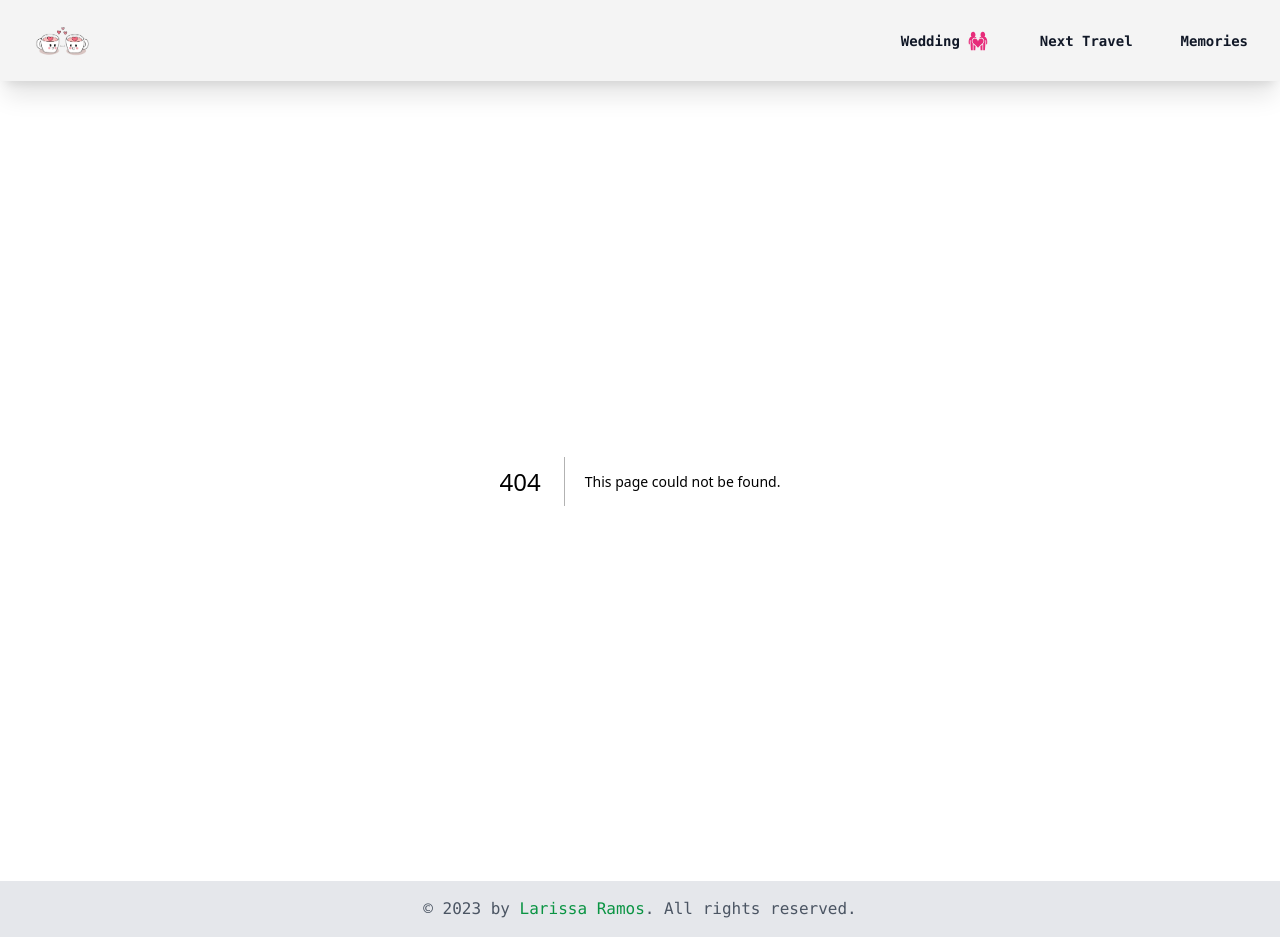
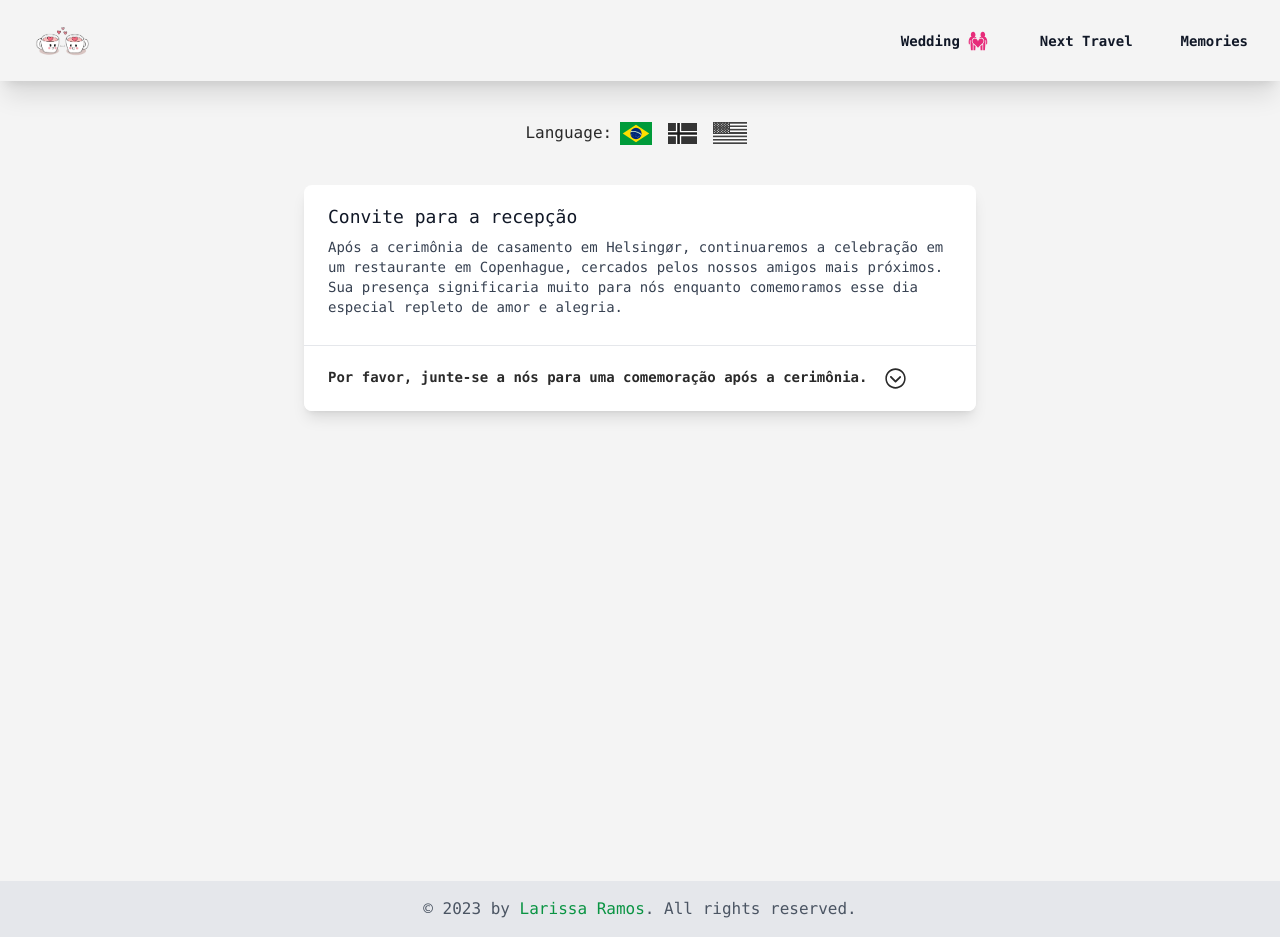
Before and after one commit to larissabakken/couple-of-tea, a Next.js app: page /wedding-reception in a window 1280 px wide. Before the commit this address had no page. Built offline with nearby package versions, Linux system fonts and the light colour scheme.

Commit message:
:sparkles: invite

```diff
--- a/src/components/invitation/index.tsx
+++ b/src/components/invitation/index.tsx
@@ -1,54 +1,54 @@
-import React, { useState } from "react";
-import Link from "next/link";
-import { GiClick } from "react-icons/gi";
-
-import { IoIosArrowDropdown, IoIosArrowDropup } from "react-icons/io";
+import React, { useState, useEffect } from 'react'
+import Link from 'next/link'
+import { GiClick } from 'react-icons/gi'
+import { IoIosArrowDropdown, IoIosArrowDropup } from 'react-icons/io'
 
 interface InvitationProps {
-  restaurantName: string;
-  restaurantLocation: string;
-  restaurantDescription: string;
-  restaurantMapLink: string;
-  restaurantLocationLink: string;
-  restaurantLink: string;
-  weddingLocationLink: string;
-  weddingLocation: string;
-  weddingDescription: string;
-  weddingMapLink: string;
-  title: string;
-  subtitle: string;
-  inviteCerimony: string;
-  inviteReception: string;
-  language: string;
+  name?: string
+  link?: string
+  locationLink: string
+  location: string
+  description: string
+  mapLink: string
+  title: string
+  subtitle: string
+  invite: string
+  language: string
 }
 
 const Invitation: React.FC<InvitationProps> = ({
-  restaurantName,
-  restaurantLocation,
-  restaurantDescription,
-  restaurantMapLink,
-  restaurantLocationLink,
-  restaurantLink,
-  weddingLocationLink,
-  weddingLocation,
-  weddingDescription,
-  weddingMapLink,
+  name,
+  location,
+  description,
+  mapLink,
+  locationLink,
+  link,
   title,
   subtitle,
-  inviteCerimony,
-  inviteReception,
+  invite,
   language,
 }) => {
-  const [isOpenCeremony, setIsOpenCeremony] = useState(false);
-  const [isOpenMeal, setIsOpenMeal] = useState(false);
+  const [isOpenCeremony, setIsOpenCeremony] = useState(false)
+  const [isOpen, setIsOpen] = useState(false)
+  const [isLoading, setIsLoading] = useState(true)
+  const [countdown, setCountdown] = useState(5)
 
-  const toggleCeremony = () => {
-    setIsOpenCeremony(!isOpenCeremony);
-  };
+  useEffect(() => {
+    const timer = setInterval(() => {
+      if (countdown > 0) {
+        setCountdown(countdown - 1)
+      } else {
+        setIsLoading(false)
+        clearInterval(timer)
+      }
+    }, 2000)
+
+    return () => clearInterval(timer)
+  }, [countdown])
 
   const toggleMeal = () => {
-    setIsOpenMeal(!isOpenMeal);
-  };
+    setIsOpen(!isOpen)
+  }
 
   return (
     <div className="max-w-2xl mx-2 sm:mx-auto bg-white rounded-lg shadow-lg overflow-hidden">
@@ -60,63 +60,12 @@ const Invitation: React.FC<InvitationProps> = ({
       <div className="border-t border-gray-200">
         <dl>
           <div
-            className="bg-gray-50 px-4 py-5 sm:grid sm:px-6 cursor-pointer hover:bg-[var(--primary-color)]"
-            onClick={toggleCeremony}
-          >
-            <div className="text-sm text-gray-500 font-bold sm:max-w-xl">
-              {inviteCerimony}
-              {isOpenCeremony ? (
-                <IoIosArrowDropup className="inline mx-4" size={25} />
-              ) : (
-                <IoIosArrowDropdown className="inline mx-4" size={25} />
-              )}
-            </div>
-          </div>
-          <div className="mt-1 text-sm text-gray-900 sm:mt-0 sm:col-span-2">
-            {isOpenCeremony && (
-              <div className="border-t border-gray-200">
-                <dl>
-                  <div className="bg-white px-4 py-5 sm:grid sm:grid-cols-3 sm:gap-4 sm:px-6">
-                    <dt className="text-sm font-medium text-gray-500">
-                      {language === "pt-BR"
-                        ? "Local da Cerimônia"
-                        : language === "en-US"
-                        ? "Wedding Location"
-                        : "Local for seremonien"}
-                    </dt>
-                    <Link href={weddingLocationLink}>
-                      <dd className="mt-1 text-sm text-[var(--primary-color-dark)] sm:mt-0 sm:col-span-2">
-                        {weddingLocation} <GiClick className="inline" />
-                      </dd>
-                    </Link>
-                  </div>
-                  <div className="bg-gray-50 px-4 py-5 sm:grid sm:grid-cols-3 sm:gap-4 sm:px-6">
-                    <dt className="text-sm font-medium text-gray-500">
-                      {language === "pt-BR"
-                        ? "Data do Casamento"
-                        : language === "en-US"
-                        ? "Wedding Date"
-                        : "Bryllupsdato"}
-                    </dt>
-                    <dd className="mt-1 text-sm text-gray-900 sm:mt-0 sm:col-span-2">
-                      {weddingDescription}
-                    </dd>
-                  </div>
-
-                  <div className="bg-gray-50 px-4 py-5 sm:px-6">
-                    <iframe src={weddingMapLink}></iframe>
-                  </div>
-                </dl>
-              </div>
-            )}
-          </div>
-          <div
-            className="bg-white px-4 py-5 sm:grid sm:px-6 cursor-pointer hover:bg-[var(--primary-color)]"
+            className="bg-white px-4 py-5 sm:grid sm:px-6 cursor-pointer hover:bg-[var(--secondary-color)] hover:text-white"
             onClick={toggleMeal}
           >
-            <div className="text-sm text-gray-500 font-bold">
-              {inviteReception}
-              {isOpenMeal ? (
+            <div className="text-sm font-bold">
+              {invite}
+              {isOpen ? (
                 <IoIosArrowDropup className="inline mx-4" size={25} />
               ) : (
                 <IoIosArrowDropdown className="inline mx-4" size={25} />
@@ -125,80 +74,96 @@ const Invitation: React.FC<InvitationProps> = ({
           </div>
           <div className="bg-white px-4 sm:grid sm:grid-cols-2 sm:gap-4 sm:px-6 cursor-pointer">
             <div className="mt-1 text-sm text-gray-900 sm:mt-0 sm:col-span-2">
-              {isOpenMeal && (
+              {isOpen && (
                 <div className="border-t border-gray-200">
                   <dl>
                     <div className="bg-white px-4 py-5 sm:grid sm:grid-cols-2 sm:gap-4 sm:px-6">
+                      {name && (
+                        <>
                           <dt className="text-sm font-medium text-gray-500">
-                        {language === "pt-BR"
-                          ? "Data da celebração"
-                          : language === "en-US"
-                          ? "Celebration Date"
-                          : "Feiring Dato"}
+                            {language === 'pt-BR'
+                              ? 'Data da celebração'
+                              : language === 'en-US'
+                              ? 'Celebration Date'
+                              : 'Feiring Dato'}
+                          </dt>
+
+                          <dd className="mt-1 text-sm text-gray-900 sm:mt-0 sm:col-span-1">
+                            {language === 'pt-BR'
+                              ? '29 de Julho as 14:00, será após o casamento'
+                              : language === 'en-US'
+                              ? 'July 29th at 2:00 PM, will be after the wedding'
+                              : '29. juli kl 14:00, vil være etter bryllupet'}
+                          </dd>
+                        </>
+                      )}
+                    </div>
+                    {name && (
+                      <div className="bg-gray-50 px-4 py-5 sm:grid sm:grid-cols-2 sm:gap-4 sm:px-6">
+                        <dt className="text-sm font-medium text-gray-500">
+                          {language === 'pt-BR'
+                            ? 'Nome'
+                            : language === 'en-US'
+                            ? 'Name'
+                            : 'Navn'}
                         </dt>
                         <dd className="mt-1 text-sm text-gray-900 sm:mt-0 sm:col-span-1">
-                        {
-                          language === "pt-BR" ? "29 de Julho as 14:00, será após o casamento" :
-                          language === "en-US" ? "July 29th at 2:00 PM, will be after the wedding" :
-                          "29. juli kl 14:00, vil være etter bryllupet"
-                        }
+                          {name}
                         </dd>
                       </div>
-                    <div className="bg-gray-50 px-4 py-5 sm:grid sm:grid-cols-2 sm:gap-4 sm:px-6">
-                      <dt className="text-sm font-medium text-gray-500">
-                        {language === "pt-BR"
-                          ? "Nome do Restaurante"
-                          : language === "en-US"
-                          ? "Restaurant Name"
-                          : "Restaurant navn"}
-                      </dt>
-                      <dd className="mt-1 text-sm text-gray-900 sm:mt-0 sm:col-span-1">
-                        {restaurantName}
-                      </dd>
-                    </div>
+                    )}
+
                     <div className="bg-white px-4 py-5 sm:grid sm:grid-cols-2 sm:gap-4 sm:px-6">
                       <dt className="text-sm font-medium text-gray-500">
-                        {language === "pt-BR"
-                          ? "Local do Restaurante"
-                          : language === "en-US"
-                          ? "Restaurant Location"
-                          : "Restaurant beliggenhed"}
+                        {language === 'pt-BR'
+                          ? 'Local'
+                          : language === 'en-US'
+                          ? 'Location'
+                          : 'Beliggenhed'}
                       </dt>
-                      <Link href={restaurantLocationLink}>
+                      <Link href={locationLink}>
                         <dd className="mt-1 text-sm text-[var(--primary-color-dark)] sm:mt-0 sm:col-span-1">
-                          {restaurantLocation} <GiClick className="inline" />
+                          {location} <GiClick className="inline" />
                         </dd>
                       </Link>
                     </div>
                     <div className="bg-gray-50 px-4 py-5 sm:grid sm:grid-cols-2 sm:gap-4 sm:px-6">
                       <dt className="text-sm font-medium text-gray-500">
-                        {language === "pt-BR"
-                          ? "Descrição do Restaurante"
-                          : language === "en-US"
-                          ? "Restaurant Description"
-                          : "Restaurant beskrivelse"}
+                        {language === 'pt-BR'
+                          ? 'Descrição'
+                          : language === 'en-US'
+                          ? 'Description'
+                          : 'Beskrivelse'}
                       </dt>
                       <dd className="mt-1 text-sm text-gray-900 sm:mt-0 sm:col-span-2">
-                        {restaurantDescription}
+                        {description}
                       </dd>
                     </div>
+                    {link && (
                       <div className="bg-white px-4 py-5 sm:grid sm:grid-cols-2 sm:gap-4 sm:px-6">
                         <dt className="text-sm font-medium text-gray-500">
-                        {language === "pt-BR"
-                          ? "Link do Restaurante"
-                          : language === "en-US"
-                          ? "Restaurant Link"
-                          : "Restaurant Link"}
+                          {language === 'pt-BR'
+                            ? 'Link'
+                            : language === 'en-US'
+                            ? 'Link'
+                            : 'Link'}
                         </dt>
-                      <Link href={restaurantLink}>
+
+                        <Link href={link}>
                           <dd className="mt-1 text-sm text-[var(--primary-color-dark)] sm:mt-0 sm:col-span-1">
-                          {restaurantName} website{" "}
-                          <GiClick className="inline" />
+                            {name} website <GiClick className="inline" />
                           </dd>
                         </Link>
                       </div>
+                    )}
                     <div className="bg-gray-50 px-4 py-5 sm:grid sm:grid-cols-2 sm:gap-4 sm:px-6">
-                      <iframe src={restaurantMapLink}></iframe>
+                      {isLoading ? (
+                        <div className="flex items-center justify-center">
+                          <div className="animate-spin rounded-full h-6 w-6 border-t-2 border-b-2 border-gray-900"></div>
+                        </div>
+                      ) : (
+                        <iframe src={mapLink}></iframe>
+                      )}
                     </div>
                   </dl>
                 </div>
@@ -208,7 +173,7 @@ const Invitation: React.FC<InvitationProps> = ({
         </dl>
       </div>
     </div>
-  );
-};
+  )
+}
 
-export default Invitation;
+export default Invitation
--- a/src/locales/br.json
+++ b/src/locales/br.json
@@ -12,5 +12,7 @@
   "title": "Você está convidado para o nosso casamento!",
   "subtitle": "Não há nada que nos deixaria mais felizes do que compartilhar este momento de amor e alegria com você. Sua presença é um presente inestimável e tornará este dia ainda mais memorável. Mesmo para aqueles que não podem estar fisicamente presentes, uma transmissão ao vivo estará disponível cinco minutos antes da cerimônia no link acima. Junte-se a nós nesta celebração do amor e compromisso.",
   "inviteCerimony": "Por favor, junte-se a nós para a nossa cerimônia de casamento.",
-  "inviteReception": "Por favor, junte-se a nós para uma comemoração após a cerimônia."
+  "inviteReception": "Por favor, junte-se a nós para uma comemoração após a cerimônia.",
+  "titleReception": "Convite para a recepção",
+  "subtitleReception": "Após a cerimônia de casamento em Helsingør, continuaremos a celebração em um restaurante em Copenhague, cercados pelos nossos amigos mais próximos. Sua presença significaria muito para nós enquanto comemoramos esse dia especial repleto de amor e alegria."
 }
--- a/src/locales/en.json
+++ b/src/locales/en.json
@@ -12,5 +12,7 @@
   "title": "You're invited to our wedding!",
   "subtitle": "There is nothing that would make us happier than sharing this moment of love and joy with you. Your presence is an invaluable gift and will make this special day even more memorable. Even for those who cannot be physically present, a live stream will be available five minutes before the ceremony at the link above. Join us in this celebration of love and commitment.",
   "inviteCerimony": "Please join us for our wedding ceremony.",
-    "inviteReception": "Please join us for a celebratory meal."
+  "inviteReception": "Join us in celebrating our wedding!",
+  "titleReception": "Reception Invitation",
+  "subtitleReception": "After the wedding ceremony in Helsingør, we will be continuing the celebration at a restaurant in Copenhagen, surrounded by our closest friends. Your presence would mean the world to us as we commemorate this special day filled with love and joy."
 }
--- a/src/locales/no.json
+++ b/src/locales/no.json
@@ -12,5 +12,7 @@
   "title": "Du er invitert til bryllupet vårt!",
   "subtitle": "Det er ingenting som ville gjøre oss lykkeligere enn å dele dette øyeblikket av kjærlighet og glede med deg. Din tilstedeværelse er en uvurderlig gave og vil gjøre denne spesielle dagen enda mer minneverdig. Selv for de som ikke kan være fysisk til stede, vil det være en direktesending tilgjengelig fem minutter før seremonien på lenken ovenfor. Bli med oss i denne feiringen av kjærlighet og forpliktelse.",
   "inviteCerimony": "Vennligst bli med oss for vår bryllupsseremoni.",
-    "inviteReception": "Vennligst bli med oss for et feiringmåltid kl."
+  "inviteReception": "Vennligst bli med oss for et feiringmåltid kl.",
+  "titleReception": "Til mottakelse: Du er invitert!",
+  "subtitleReception": "Etter vielsen i Helsingør vil vi fortsette feiringen på en restaurant i København, omgitt av våre nærmeste venner. Ditt nærvær ville bety mye for oss i denne spesielle dagen fylt med kjærlighet og glede."
 }
--- a/src/pages/home/sections/about.tsx
+++ b/src/pages/home/sections/about.tsx
@@ -3,9 +3,9 @@ import Image from 'next/image'
 
 export default function About() {
   return (
-    <div className="w-full flex items-start justify-center flex-col px-10">
+    <div className="w-full h-fit flex justify-center flex-col px-10 sm:mb-24">
       <div>
-        <h4 className="mb-1 text-gray-900 text-2xl">
+        <h4 className="text-gray-900 text-2xl">
           <span className="inline-flex h-20 whitespace-nowraps text-[var(--secondary-color)] font-bold">
             About
           </span>
--- /dev/null
+++ b/src/pages/wedding-reception/index.tsx
@@ -0,0 +1,86 @@
+import React, { useState } from 'react'
+
+import enTranslations from '@/locales/en.json'
+import ptTranslations from '@/locales/br.json'
+import noTranslations from '@/locales/no.json'
+
+import Invitation from '@/components/invitation'
+import { Translation } from '@/@types/pages'
+
+function WeddingReception() {
+  const [language, setLanguage] = useState('pt-BR')
+
+  const translations: Translation = {
+    'en-US': enTranslations,
+    'pt-BR': ptTranslations,
+    'no-NO': noTranslations,
+  }
+
+  const t = translations[language]
+
+  const restaurantDescription = t.restaurantDescription
+  const restaurantName = t.restaurantName
+  const restaurantLocationLink = t.restaurantLocationLink
+  const restaurantLink = t.restaurantLink
+  const restaurantLocation = t.restaurantLocation
+  const restaurantMapLink = t.restaurantMapLink
+  const title = t.titleReception
+  const subtitle = t.subtitleReception
+  const inviteReception = t.inviteReception
+
+  async function handleLanguageChange(language: string) {
+    setLanguage(language)
+  }
+
+  return (
+    <div>
+      <div className="w-full min-h-screen">
+        <div className="flex items-center justify-center py-10">
+          <p>Language:</p>
+          <button onClick={() => handleLanguageChange('pt-BR')}>
+            <img
+              src="/assets/br.svg"
+              alt="br"
+              className={`w-[2rem] mx-2 hover:scale-105 ${
+                language === 'pt-BR' ? '' : 'filter grayscale'
+              }`}
+            />
+          </button>
+          <button onClick={() => handleLanguageChange('no-NO')}>
+            <img
+              src="/assets/no.svg"
+              alt="no"
+              className={`w-[1.8rem] mx-2 hover:scale-105 ${
+                language === 'no-NO' ? '' : 'filter grayscale'
+              }`}
+            />
+          </button>
+          <button onClick={() => handleLanguageChange('en-US')}>
+            <img
+              src="/assets/usa.png"
+              alt="us"
+              className={`w-[2.1rem] mx-2 hover:scale-105 ${
+                language === 'en-US' ? '' : 'filter grayscale'
+              }`}
+            />
+          </button>
+        </div>
+
+        <Invitation
+          description={restaurantDescription}
+          name={restaurantName}
+          location={restaurantLocation}
+          mapLink={restaurantMapLink}
+          locationLink={restaurantLocationLink}
+          link={restaurantLink}
+          title={title}
+          subtitle={subtitle}
+          invite={inviteReception}
+          language={language}
+        />
+      </div>
+    </div>
+  )
+}
+
+export default WeddingReception
--- a/src/pages/wedding/index.tsx
+++ b/src/pages/wedding/index.tsx
@@ -19,28 +19,20 @@ function Wedding() {
 
   const t = translations[language]
 
-  const restaurantDescription = t.restaurantDescription
-  const restaurantName = t.restaurantName
-  const restaurantLocationLink = t.restaurantLocationLink
-  const restaurantLink = t.restaurantLink
-  const restaurantLocation = t.restaurantLocation
-  const restaurantMapLink = t.restaurantMapLink
   const weddingLocationLink = t.weddingLocationLink
   const weddingLocation = t.weddingLocation
   const weddingDescription = t.weddingDescription
   const weddingMapLink = t.weddingMapLink
   const title = t.title
   const subtitle = t.subtitle
-  const inviteCerimony = t.inviteCerimony
-  const inviteReception = t.inviteReception
+  const invite = t.inviteCerimony
 
   async function handleLanguageChange(language: string) {
     setLanguage(language)
   }
 
   return (
-    <div>
-      <div className="py-20 sm:py-48">
+    <div className="pb-10 w-full min-h-screen">
       <div className="flex items-center justify-center pt-10">
         <p>Language:</p>
         <button onClick={() => handleLanguageChange('pt-BR')}>
@@ -75,24 +67,17 @@ function Wedding() {
       <div className="py-10">
         <Countdown language={language} />
       </div>
+
       <Invitation
-          restaurantDescription={restaurantDescription}
-          restaurantName={restaurantName}
-          restaurantLocation={restaurantLocation}
-          restaurantMapLink={restaurantMapLink}
-          restaurantLocationLink={restaurantLocationLink}
-          restaurantLink={restaurantLink}
-          weddingLocationLink={weddingLocationLink}
-          weddingLocation={weddingLocation}
-          weddingDescription={weddingDescription}
-          weddingMapLink={weddingMapLink}
+        locationLink={weddingLocationLink}
+        location={weddingLocation}
+        description={weddingDescription}
+        mapLink={weddingMapLink}
         title={title}
         subtitle={subtitle}
-          inviteCerimony={inviteCerimony}
-          inviteReception={inviteReception}
+        invite={invite}
         language={language}
       />
-      </div>
     </div>
   )
 }
```
Also changed, not shown: src/@types/pages.d.ts (+19 -17 lines). Lines whose indentation alone changed are shown as unchanged.
